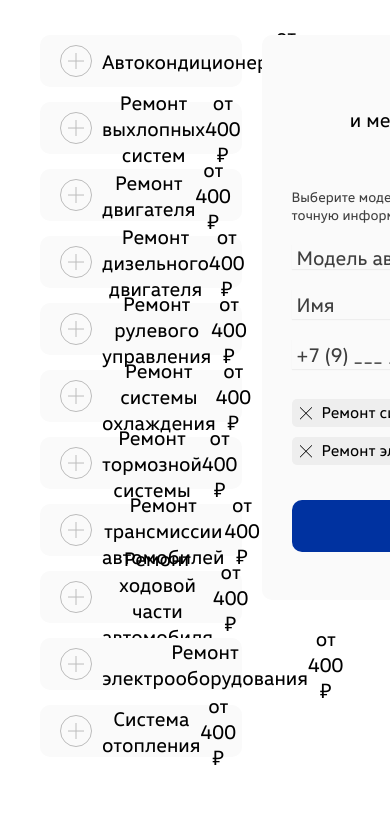
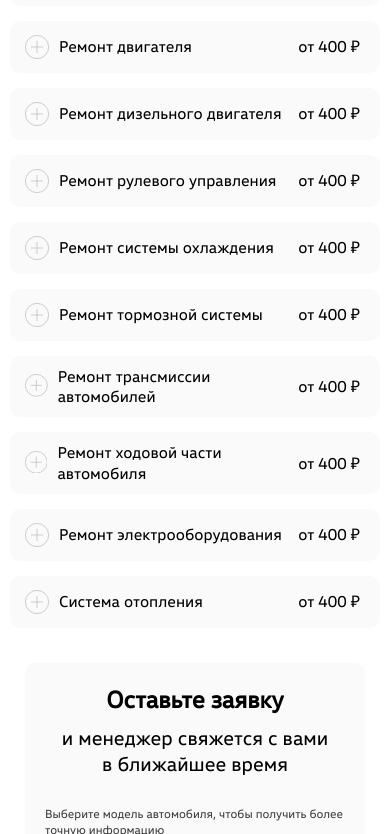
Before and after one commit to EvgeniyWis/VW-SPB-Car_service_locksmith_repair, a plain HTML site: page index.html in a window 390 px wide. Shown: the part 307-1141 px from the top of the page. Drawn offline with Linux system fonts and the light colour scheme.

Commit message:
Добавлен адаптив для секции "Слесарный ремонт".

```diff
--- a/assets/styles/locksmith_repair/locksmith_repair.scss
+++ b/assets/styles/locksmith_repair/locksmith_repair.scss
@@ -10,7 +10,7 @@
     font-weight: 700;
     line-height: 24.38px;
     font-size: 20px;
-    width: 383px;
+    width: 100%;
 }
 
 /* Слесарный ремонт */
@@ -22,7 +22,7 @@
     padding: 0 250px;
 
 
-    @media (max-width: 1550px) {
+    @media (max-width: 1600px) {
         padding: 0 100px;
     }
 
@@ -30,18 +30,38 @@
         padding: 0 40px;
     }
 
+    @media (max-width: 600px) {
+        padding: 0 10px;
+        margin-top: 0;
+    }
+
 
     &--caption {
         font-weight: 700;
         font-size: 48px;
         line-height: 58.51px;
+
+        @media (max-width: 600px) {
+            font-size: 32px;
+            line-height: 39.01px;
+        }
     }
 
     &__wrapper {
         display: grid;
         grid-template-columns: 65% 35%;
         margin-top: 50px;
-        gap: 20px;
+        gap: 10px;
+
+        @media (max-width: 1400px) {
+            grid-template-columns: 100%;
+            gap: 50px;
+        }
+
+        @media (max-width: 600px) {
+            margin-top: 30px;
+            gap: 35px;
+        }
     }
 
     /* Колонка с фильтрами */
@@ -54,13 +74,17 @@
             display: flex;
             justify-content: space-between;
             align-items: center;
-            height: 52px;
+            min-height: 52px;
             width: 100%;
             padding: 10px 20px 10px 20px;
             border-radius: 10px;
             background-color: #FAFAFA;
             cursor: pointer;
             transition: color .2s linear;
+
+            @media (max-width: 600px) {
+                padding: 10px 20px 10px 15px;
+            }
 
             &:hover {
                 color: var(--dark-blue);
@@ -77,7 +101,6 @@
             &--active {
                 background-color: var(--dark-blue);
                 color: var(--white);
-                transition: none;
 
                 &:hover {
                     color: var(--white);
@@ -95,6 +118,11 @@
                 height: 32px;
                 cursor: pointer;
 
+                @media (max-width: 600px) {
+                    width: 24px;
+                    height: 24px;
+                }
+
                 circle,
                 path {
                     transition: stroke .2s linear;
@@ -105,12 +133,24 @@
                 font-weight: 400;
                 font-size: 20px;
                 line-height: 26px;
+
+                @media (max-width: 600px) {
+                    font-size: 16px;
+                    line-height: 20.8px;
+                    text-align: left;
+                }
             }
 
             &_price {
                 font-weight: 400;
                 font-size: 20px;
                 line-height: 26px;
+                white-space: nowrap;
+
+                @media (max-width: 600px) {
+                    font-size: 16px;
+                    line-height: 20.8px;
+                }
             }
         }
     }
@@ -125,6 +165,13 @@
         padding: 30px;
         background-color: #FAFAFA;
         color: #000000;
+        justify-self: center;
+
+        @media (max-width: 600px) {
+            width: 340px;
+            height: 502px;
+            padding: 20px;
+        }
 
         &--caption {
             font-weight: 700;
@@ -156,6 +203,11 @@
             line-height: 18.2px;
             white-space: wrap;
             text-align: left;
+
+            @media (max-width: 600px) {
+                font-size: 12px;
+                line-height: 15.6px;
+            }
         }
 
         &--select {
@@ -168,6 +220,11 @@
             font-size: 20px;
             line-height: 26px;
             color: var(--dark-grey);
+
+            @media (max-width: 600px) {
+                font-size: 16px;
+                line-height: 20.8px;
+            }
         }
 
         .custom-select {
@@ -205,6 +262,11 @@
                 font-size: 20px;
                 line-height: 26px;
                 color: var(--dark-grey);
+
+                @media (max-width: 600px) {
+                    font-size: 16px;
+                    line-height: 20.8px;
+                }
             }
         }
 
--- a/index.html
+++ b/index.html
@@ -111,13 +111,13 @@
 
                   <div class="locksmith_repair__filters--item_icon">
 
-                    <svg class="locksmith_repair__filters--item_add" width="32" height="32" viewBox="0 0 32 32" fill="none" xmlns="http://www.w3.org/2000/svg">
+                    <svg class="locksmith_repair__filters--item_add" viewBox="0 0 32 32" fill="none" xmlns="http://www.w3.org/2000/svg">
                       <circle cx="16" cy="16" r="15.5" stroke="#BCBCBC"/>
                       <path d="M16 8V24" stroke="#BCBCBC"/>
                       <path d="M8 16H24" stroke="#BCBCBC"/>
                     </svg>
 
-                    <svg class="locksmith_repair__filters--item_delete hidden" width="32" height="32" viewBox="0 0 32 32" fill="none" xmlns="http://www.w3.org/2000/svg">
+                    <svg class="locksmith_repair__filters--item_delete hidden" viewBox="0 0 32 32" fill="none" xmlns="http://www.w3.org/2000/svg">
                       <circle cx="16" cy="16" r="16" fill="white"/>
                       <path d="M8 16H24" stroke="#0032A0"/>
                     </svg>
@@ -138,13 +138,13 @@
 
                   <div class="locksmith_repair__filters--item_icon">
 
-                    <svg class="locksmith_repair__filters--item_add" width="32" height="32" viewBox="0 0 32 32" fill="none" xmlns="http://www.w3.org/2000/svg">
+                    <svg class="locksmith_repair__filters--item_add" viewBox="0 0 32 32" fill="none" xmlns="http://www.w3.org/2000/svg">
                       <circle cx="16" cy="16" r="15.5" stroke="#BCBCBC"/>
                       <path d="M16 8V24" stroke="#BCBCBC"/>
                       <path d="M8 16H24" stroke="#BCBCBC"/>
                     </svg>
 
-                    <svg class="locksmith_repair__filters--item_delete hidden" width="32" height="32" viewBox="0 0 32 32" fill="none" xmlns="http://www.w3.org/2000/svg">
+                    <svg class="locksmith_repair__filters--item_delete hidden" viewBox="0 0 32 32" fill="none" xmlns="http://www.w3.org/2000/svg">
                       <circle cx="16" cy="16" r="16" fill="white"/>
                       <path d="M8 16H24" stroke="#0032A0"/>
                     </svg>
@@ -165,13 +165,13 @@
 
                   <div class="locksmith_repair__filters--item_icon">
 
-                    <svg class="locksmith_repair__filters--item_add" width="32" height="32" viewBox="0 0 32 32" fill="none" xmlns="http://www.w3.org/2000/svg">
+                    <svg class="locksmith_repair__filters--item_add" viewBox="0 0 32 32" fill="none" xmlns="http://www.w3.org/2000/svg">
                       <circle cx="16" cy="16" r="15.5" stroke="#BCBCBC"/>
                       <path d="M16 8V24" stroke="#BCBCBC"/>
                       <path d="M8 16H24" stroke="#BCBCBC"/>
                     </svg>
 
-                    <svg class="locksmith_repair__filters--item_delete hidden" width="32" height="32" viewBox="0 0 32 32" fill="none" xmlns="http://www.w3.org/2000/svg">
+                    <svg class="locksmith_repair__filters--item_delete hidden" viewBox="0 0 32 32" fill="none" xmlns="http://www.w3.org/2000/svg">
                       <circle cx="16" cy="16" r="16" fill="white"/>
                       <path d="M8 16H24" stroke="#0032A0"/>
                     </svg>
@@ -192,13 +192,13 @@
 
                   <div class="locksmith_repair__filters--item_icon">
 
-                    <svg class="locksmith_repair__filters--item_add" width="32" height="32" viewBox="0 0 32 32" fill="none" xmlns="http://www.w3.org/2000/svg">
+                    <svg class="locksmith_repair__filters--item_add" viewBox="0 0 32 32" fill="none" xmlns="http://www.w3.org/2000/svg">
                       <circle cx="16" cy="16" r="15.5" stroke="#BCBCBC"/>
                       <path d="M16 8V24" stroke="#BCBCBC"/>
                       <path d="M8 16H24" stroke="#BCBCBC"/>
                     </svg>
 
-                    <svg class="locksmith_repair__filters--item_delete hidden" width="32" height="32" viewBox="0 0 32 32" fill="none" xmlns="http://www.w3.org/2000/svg">
+                    <svg class="locksmith_repair__filters--item_delete hidden" viewBox="0 0 32 32" fill="none" xmlns="http://www.w3.org/2000/svg">
                       <circle cx="16" cy="16" r="16" fill="white"/>
                       <path d="M8 16H24" stroke="#0032A0"/>
                     </svg>
@@ -219,13 +219,13 @@
 
                   <div class="locksmith_repair__filters--item_icon">
 
-                    <svg class="locksmith_repair__filters--item_add" width="32" height="32" viewBox="0 0 32 32" fill="none" xmlns="http://www.w3.org/2000/svg">
+                    <svg class="locksmith_repair__filters--item_add" viewBox="0 0 32 32" fill="none" xmlns="http://www.w3.org/2000/svg">
                       <circle cx="16" cy="16" r="15.5" stroke="#BCBCBC"/>
                       <path d="M16 8V24" stroke="#BCBCBC"/>
                       <path d="M8 16H24" stroke="#BCBCBC"/>
                     </svg>
 
-                    <svg class="locksmith_repair__filters--item_delete hidden" width="32" height="32" viewBox="0 0 32 32" fill="none" xmlns="http://www.w3.org/2000/svg">
+                    <svg class="locksmith_repair__filters--item_delete hidden" viewBox="0 0 32 32" fill="none" xmlns="http://www.w3.org/2000/svg">
                       <circle cx="16" cy="16" r="16" fill="white"/>
                       <path d="M8 16H24" stroke="#0032A0"/>
                     </svg>
@@ -246,13 +246,13 @@
 
                   <div class="locksmith_repair__filters--item_icon">
 
-                    <svg class="locksmith_repair__filters--item_add" width="32" height="32" viewBox="0 0 32 32" fill="none" xmlns="http://www.w3.org/2000/svg">
+                    <svg class="locksmith_repair__filters--item_add" viewBox="0 0 32 32" fill="none" xmlns="http://www.w3.org/2000/svg">
                       <circle cx="16" cy="16" r="15.5" stroke="#BCBCBC"/>
                       <path d="M16 8V24" stroke="#BCBCBC"/>
                       <path d="M8 16H24" stroke="#BCBCBC"/>
                     </svg>
 
-                    <svg class="locksmith_repair__filters--item_delete hidden" width="32" height="32" viewBox="0 0 32 32" fill="none" xmlns="http://www.w3.org/2000/svg">
+                    <svg class="locksmith_repair__filters--item_delete hidden" viewBox="0 0 32 32" fill="none" xmlns="http://www.w3.org/2000/svg">
                       <circle cx="16" cy="16" r="16" fill="white"/>
                       <path d="M8 16H24" stroke="#0032A0"/>
                     </svg>
@@ -273,13 +273,13 @@
 
                   <div class="locksmith_repair__filters--item_icon">
 
-                    <svg class="locksmith_repair__filters--item_add" width="32" height="32" viewBox="0 0 32 32" fill="none" xmlns="http://www.w3.org/2000/svg">
+                    <svg class="locksmith_repair__filters--item_add" viewBox="0 0 32 32" fill="none" xmlns="http://www.w3.org/2000/svg">
                       <circle cx="16" cy="16" r="15.5" stroke="#BCBCBC"/>
                       <path d="M16 8V24" stroke="#BCBCBC"/>
                       <path d="M8 16H24" stroke="#BCBCBC"/>
                     </svg>
 
-                    <svg class="locksmith_repair__filters--item_delete hidden" width="32" height="32" viewBox="0 0 32 32" fill="none" xmlns="http://www.w3.org/2000/svg">
+                    <svg class="locksmith_repair__filters--item_delete hidden" viewBox="0 0 32 32" fill="none" xmlns="http://www.w3.org/2000/svg">
                       <circle cx="16" cy="16" r="16" fill="white"/>
                       <path d="M8 16H24" stroke="#0032A0"/>
                     </svg>
@@ -300,13 +300,13 @@
 
                   <div class="locksmith_repair__filters--item_icon">
 
-                    <svg class="locksmith_repair__filters--item_add" width="32" height="32" viewBox="0 0 32 32" fill="none" xmlns="http://www.w3.org/2000/svg">
+                    <svg class="locksmith_repair__filters--item_add" viewBox="0 0 32 32" fill="none" xmlns="http://www.w3.org/2000/svg">
                       <circle cx="16" cy="16" r="15.5" stroke="#BCBCBC"/>
                       <path d="M16 8V24" stroke="#BCBCBC"/>
                       <path d="M8 16H24" stroke="#BCBCBC"/>
                     </svg>
 
-                    <svg class="locksmith_repair__filters--item_delete hidden" width="32" height="32" viewBox="0 0 32 32" fill="none" xmlns="http://www.w3.org/2000/svg">
+                    <svg class="locksmith_repair__filters--item_delete hidden" viewBox="0 0 32 32" fill="none" xmlns="http://www.w3.org/2000/svg">
                       <circle cx="16" cy="16" r="16" fill="white"/>
                       <path d="M8 16H24" stroke="#0032A0"/>
                     </svg>
@@ -327,13 +327,13 @@
 
                   <div class="locksmith_repair__filters--item_icon">
 
-                    <svg class="locksmith_repair__filters--item_add" width="32" height="32" viewBox="0 0 32 32" fill="none" xmlns="http://www.w3.org/2000/svg">
+                    <svg class="locksmith_repair__filters--item_add" viewBox="0 0 32 32" fill="none" xmlns="http://www.w3.org/2000/svg">
                       <circle cx="16" cy="16" r="15.5" stroke="#BCBCBC"/>
                       <path d="M16 8V24" stroke="#BCBCBC"/>
                       <path d="M8 16H24" stroke="#BCBCBC"/>
                     </svg>
 
-                    <svg class="locksmith_repair__filters--item_delete hidden" width="32" height="32" viewBox="0 0 32 32" fill="none" xmlns="http://www.w3.org/2000/svg">
+                    <svg class="locksmith_repair__filters--item_delete hidden" viewBox="0 0 32 32" fill="none" xmlns="http://www.w3.org/2000/svg">
                       <circle cx="16" cy="16" r="16" fill="white"/>
                       <path d="M8 16H24" stroke="#0032A0"/>
                     </svg>
@@ -354,13 +354,13 @@
 
                   <div class="locksmith_repair__filters--item_icon">
 
-                    <svg class="locksmith_repair__filters--item_add" width="32" height="32" viewBox="0 0 32 32" fill="none" xmlns="http://www.w3.org/2000/svg">
+                    <svg class="locksmith_repair__filters--item_add" viewBox="0 0 32 32" fill="none" xmlns="http://www.w3.org/2000/svg">
                       <circle cx="16" cy="16" r="15.5" stroke="#BCBCBC"/>
                       <path d="M16 8V24" stroke="#BCBCBC"/>
                       <path d="M8 16H24" stroke="#BCBCBC"/>
                     </svg>
 
-                    <svg class="locksmith_repair__filters--item_delete hidden" width="32" height="32" viewBox="0 0 32 32" fill="none" xmlns="http://www.w3.org/2000/svg">
+                    <svg class="locksmith_repair__filters--item_delete hidden" viewBox="0 0 32 32" fill="none" xmlns="http://www.w3.org/2000/svg">
                       <circle cx="16" cy="16" r="16" fill="white"/>
                       <path d="M8 16H24" stroke="#0032A0"/>
                     </svg>
@@ -381,13 +381,13 @@
 
                   <div class="locksmith_repair__filters--item_icon">
 
-                    <svg class="locksmith_repair__filters--item_add" width="32" height="32" viewBox="0 0 32 32" fill="none" xmlns="http://www.w3.org/2000/svg">
+                    <svg class="locksmith_repair__filters--item_add" viewBox="0 0 32 32" fill="none" xmlns="http://www.w3.org/2000/svg">
                       <circle cx="16" cy="16" r="15.5" stroke="#BCBCBC"/>
                       <path d="M16 8V24" stroke="#BCBCBC"/>
                       <path d="M8 16H24" stroke="#BCBCBC"/>
                     </svg>
 
-                    <svg class="locksmith_repair__filters--item_delete hidden" width="32" height="32" viewBox="0 0 32 32" fill="none" xmlns="http://www.w3.org/2000/svg">
+                    <svg class="locksmith_repair__filters--item_delete hidden" viewBox="0 0 32 32" fill="none" xmlns="http://www.w3.org/2000/svg">
                       <circle cx="16" cy="16" r="16" fill="white"/>
                       <path d="M8 16H24" stroke="#0032A0"/>
                     </svg>
```
Also changed, not shown: assets/styles/locksmith_repair/locksmith_repair.css, 1 other file.
